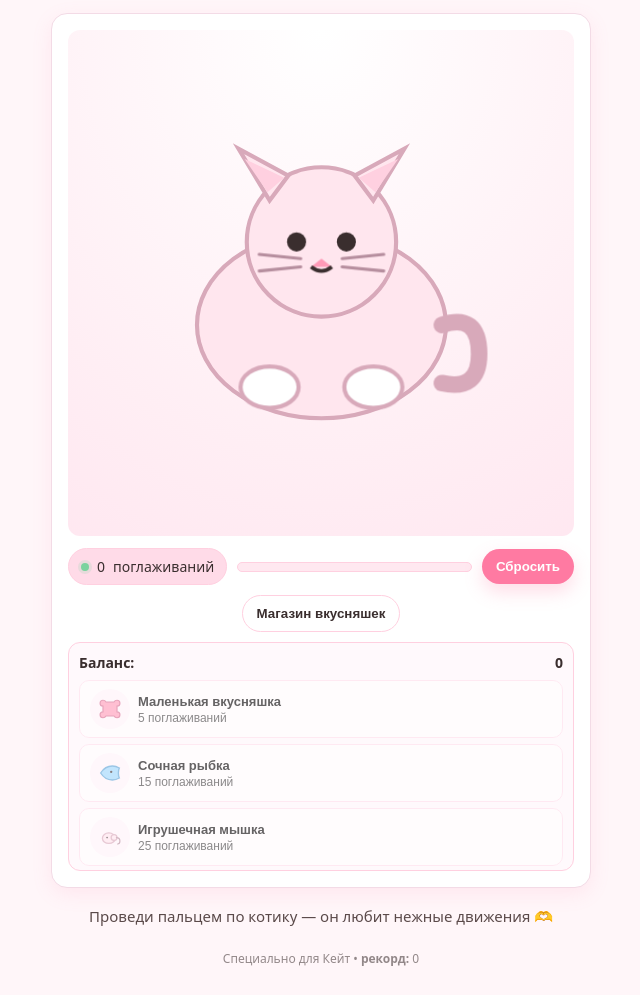
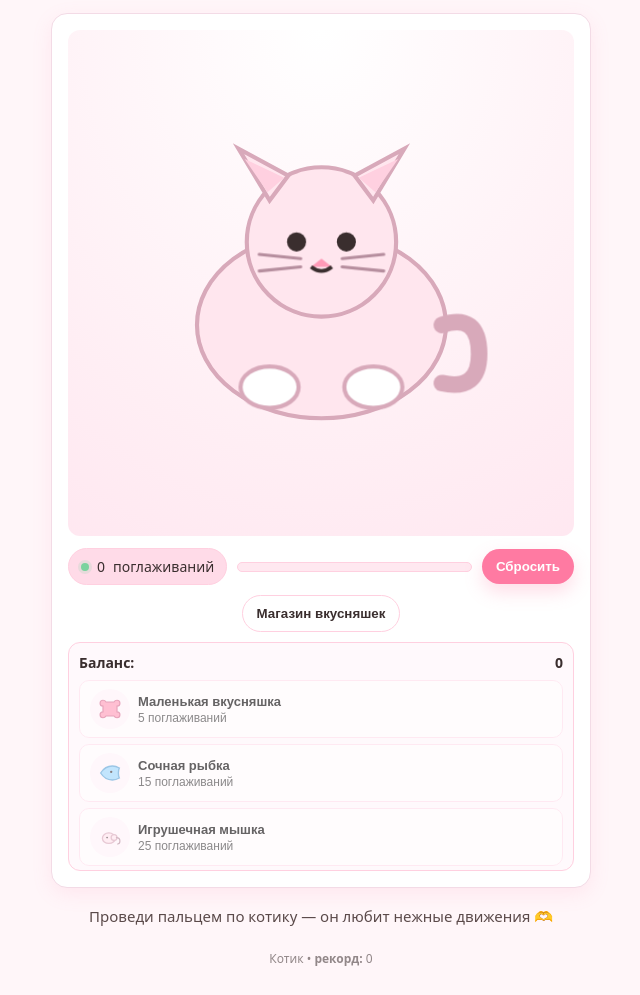
Before and after one commit to Matt-Horner/pet-cat, a plain HTML site: page index.html in a window 1280 px wide. Shown: the part 82-1077 px from the top of the page, without its empty margins (319-959 px from the left). Drawn offline with Linux system fonts and the light colour scheme.

Commit message:
Update footer text from 'Специально для Кейт' to 'Котик'

```diff
--- a/index.html
+++ b/index.html
@@ -141,7 +141,7 @@
     </div>
 
     <div id="msg" class="msg" role="status" aria-live="polite"></div>
-    <footer>Специально для Кейт • <span class="hi">рекорд:</span> <span id="best">0</span></footer>
+    <footer>Котик • <span class="hi">рекорд:</span> <span id="best">0</span></footer>
   </div>
 
   <div id="toast" class="toast" role="status" aria-live="polite">✨ Достижение!</div>
```
